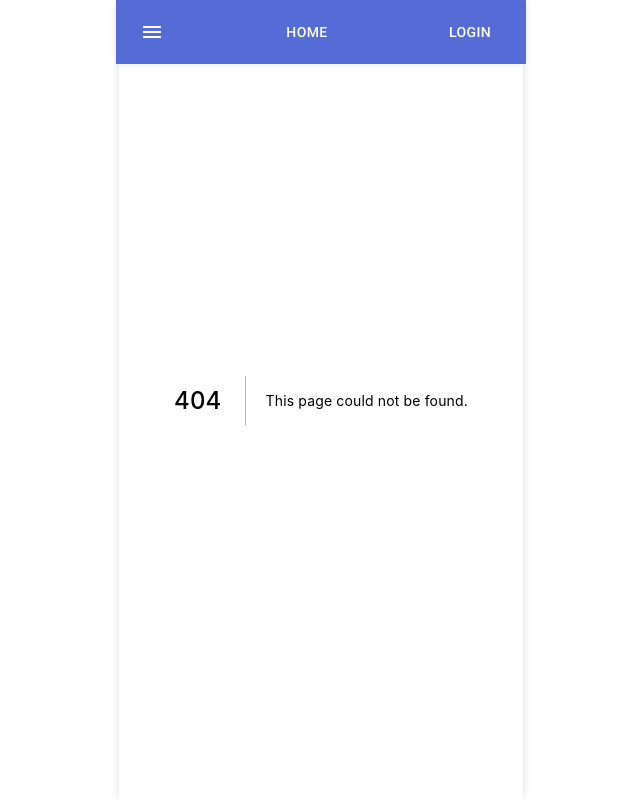
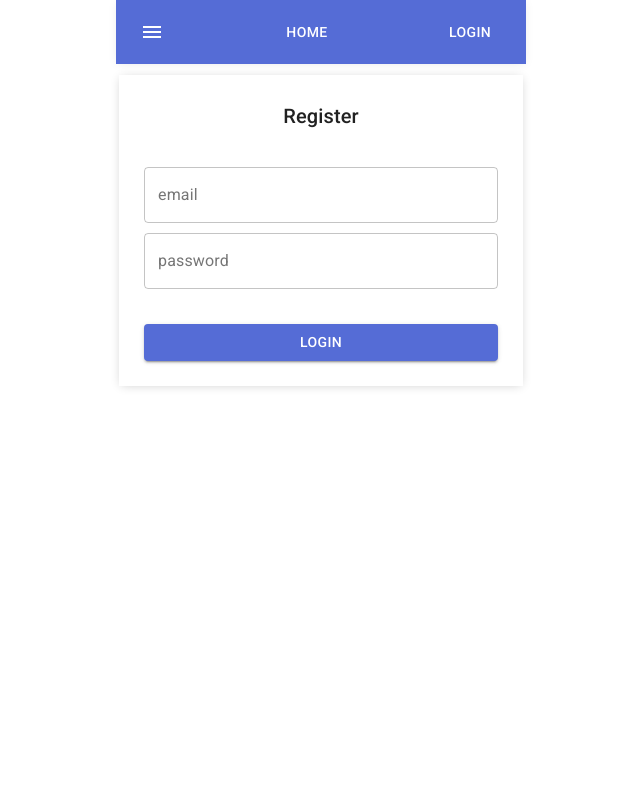
Before and after one commit to phpunch/route-roam-web, a Next.js app: page /register in a window 1280 px wide. Before the commit this address had no page. Shown: the whole page, without its empty margins (319-959 px from the left). Built offline with nearby package versions, Linux system fonts and the light colour scheme.

Commit message:
Add register page

```diff
--- /dev/null
+++ b/pages/register.tsx
@@ -0,0 +1,112 @@
+import React from 'react';
+
+import styled from '@emotion/styled';
+import TextField from '@material-ui/core/TextField';
+import { Button, Typography } from '@material-ui/core';
+import { useState } from 'react';
+import AuthService from '../src/services/auth.service';
+
+const Form = styled.form`
+  margin-top: 75px;
+  padding: 25px;
+  & > * {
+    margin: theme.spacing(1);
+    width: '25ch';
+  }
+`;
+
+const Text = styled(Typography)`
+  margin-bottom: 25px;
+`;
+
+const TextInput = styled(TextField)`
+  margin-top: 10px;
+`;
+
+const LoginButton = styled(Button)`
+  margin-top: 35px;
+`;
+
+const SuccessMessageBox = styled.div`
+  width: 100%;
+  background-color: #95ff95;
+  color: green;
+  padding: 10px;
+  margin-top: 20px;
+  border-radius: 5px;
+  text-align: center;
+`
+const FailedMessageBox = styled.div`
+  width: 100%;
+  background-color: #ffe2e2;
+  color: red;
+  padding: 10px;
+  margin-top: 20px;
+  border-radius: 5px;
+  text-align: center;
+`
+
+export default function Login() {
+  const [email, setEmail] = useState<string>('');
+  const [password, setPassword] = useState<string>('');
+  const [message, setMessage] = useState<string | null>(null);
+  const [success, setSuccess] = useState<boolean>(false);
+
+  const registerHandler = async () => {
+    try {
+      const res = await AuthService.register(email, password);
+      console.log(res);
+      setMessage(res.data.message)
+      setSuccess(true)
+    } catch (e) {
+      console.log(e);
+      setMessage(e.response.data.message)
+      setSuccess(false)
+    }
+  };
+
+  let messageBox = null
+  if (message) {
+    if (success) {
+      messageBox = <SuccessMessageBox>{message}</SuccessMessageBox>
+    } else {
+      messageBox = <FailedMessageBox>{message}</FailedMessageBox>
+    }
+  }
+
+  return (
+    <p>
+      <Form noValidate autoComplete="off">
+        <Text variant="h6" align="center">
+          Register
+        </Text>
+        <TextInput
+          id="filled-basic"
+          label="email"
+          variant="outlined"
+          fullWidth
+          value={email}
+          onChange={(e) => setEmail(e.target.value)}
+        />
+        <TextInput
+          id="outlined-basic"
+          label="password"
+          variant="outlined"
+          fullWidth
+          type="password"
+          value={password}
+          onChange={(e) => setPassword(e.target.value)}
+        />
+        <LoginButton
+          onClick={registerHandler}
+          color="primary"
+          variant="contained"
+          fullWidth
+        >
+          Login
+        </LoginButton>
+        {messageBox}
+      </Form>
+    </p>
+  );
+}
```
